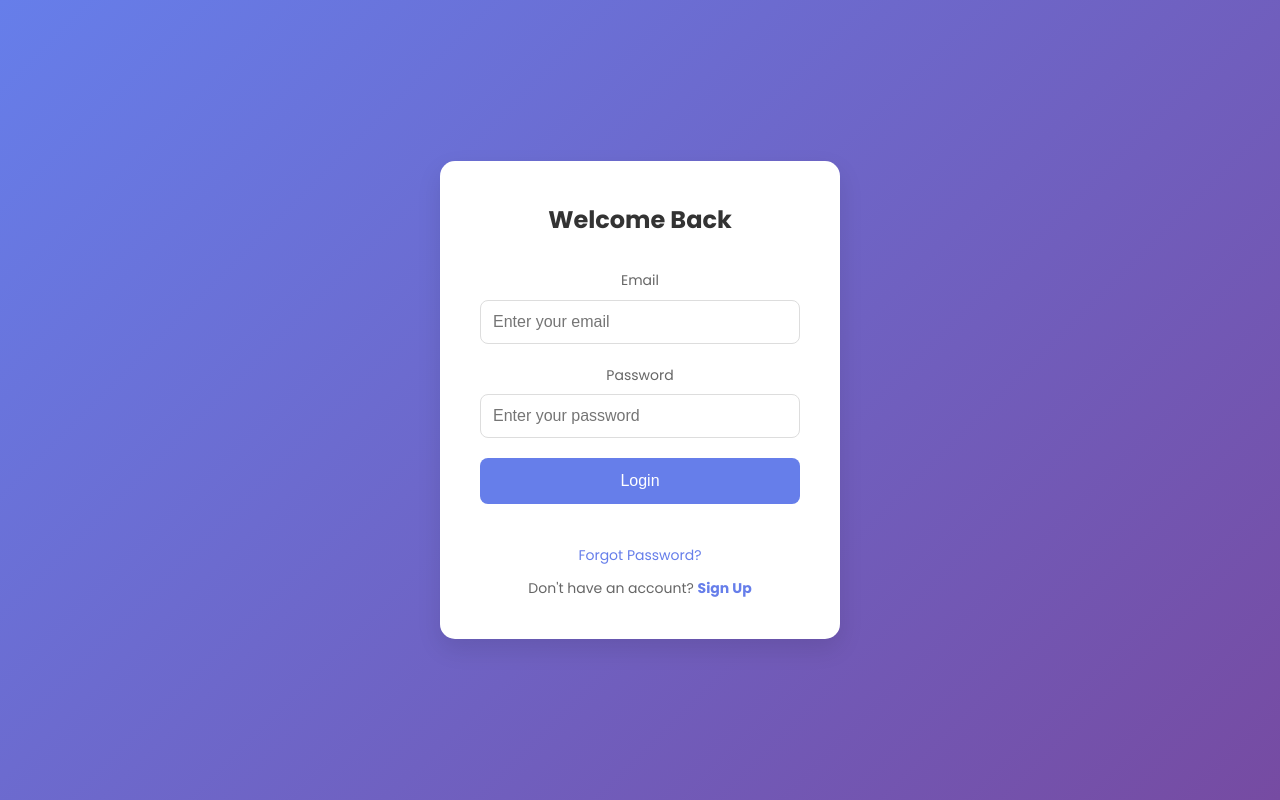
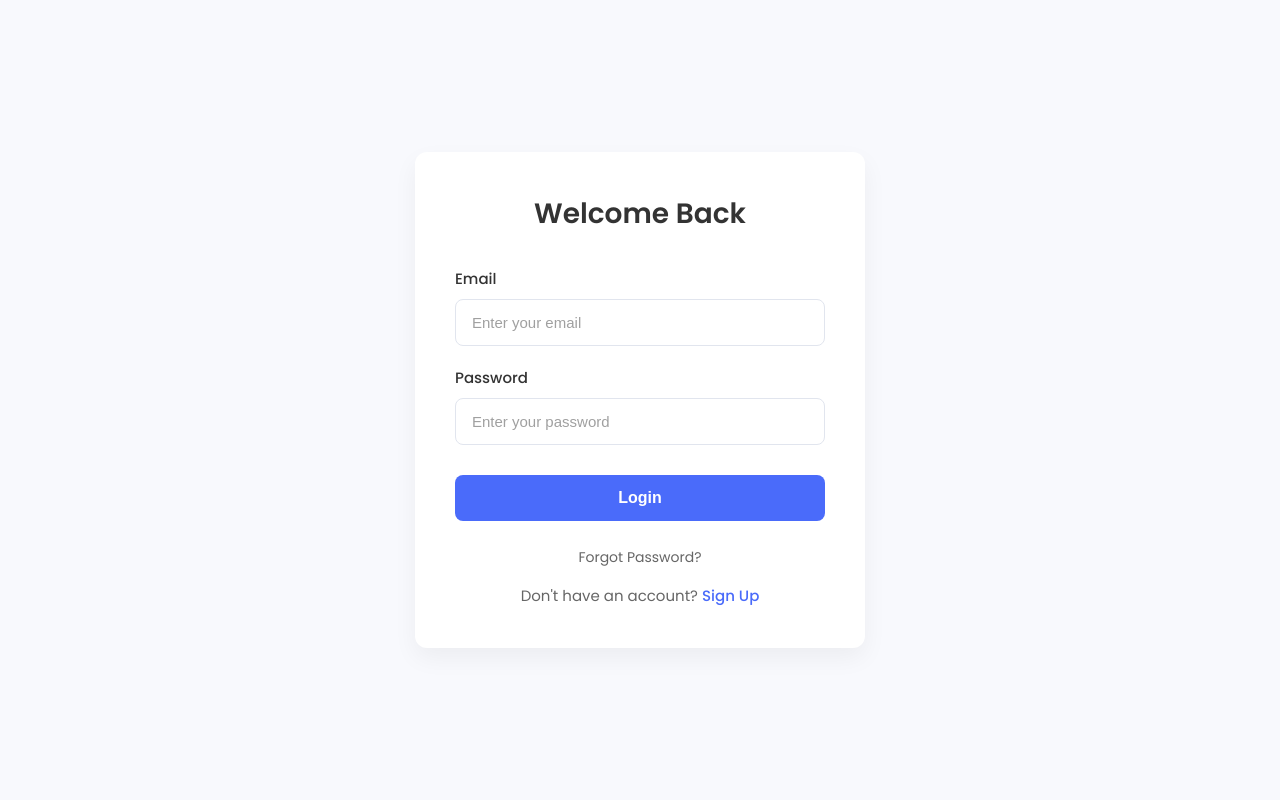
Before and after one commit to KAVINDU0000/ITPMrepo, a React (Vite) app in the folder itpmfrontend/: page /login in a window 1280 px wide. Built offline with nearby package versions, Linux system fonts and the light colour scheme.

Commit message:
add login and signup css

```diff
--- a/itpmfrontend/src/Pages/Login.css
+++ b/itpmfrontend/src/Pages/Login.css
@@ -1,114 +1,257 @@
+/* Signup.css */
+:root {
+  --primary-color: #4a6bfa;
+  --primary-hover: #3755d8;
+  --error-color: #e74c3c;
+  --text-color: #333;
+  --light-text: #666;
+  --background: #f8f9fd;
+  --card-bg: #ffffff;
+  --border-color: #e1e5ee;
+  --shadow: 0 10px 25px rgba(0, 0, 0, 0.05);
+  --transition: all 0.3s ease;
+}
+
+.signup-container {
+  display: flex;
+  justify-content: center;
+  align-items: center;
+  min-height: 100vh;
+  background-color: var(--background);
+  padding: 20px;
+}
+
+.signup-box {
+  background-color: var(--card-bg);
+  border-radius: 12px;
+  box-shadow: var(--shadow);
+  width: 100%;
+  max-width: 450px;
+  padding: 40px;
+}
+
+.signup-box h2 {
+  font-size: 28px;
+  font-weight: 600;
+  color: var(--text-color);
+  margin-bottom: 30px;
+  text-align: center;
+}
+
+.error-message {
+  background-color: rgba(231, 76, 60, 0.1);
+  color: var(--error-color);
+  padding: 12px;
+  border-radius: 6px;
+  margin-bottom: 20px;
+  font-size: 14px;
+  text-align: center;
+}
+
+.signup-form .input-group {
+  margin-bottom: 20px;
+}
+
+.signup-form label {
+  display: block;
+  margin-bottom: 8px;
+  font-weight: 500;
+  color: var(--text-color);
+  font-size: 15px;
+}
+
+.signup-form input {
+  width: 100%;
+  padding: 14px 16px;
+  border: 1px solid var(--border-color);
+  border-radius: 8px;
+  font-size: 15px;
+  transition: var(--transition);
+}
+
+.signup-form input:focus {
+  outline: none;
+  border-color: var(--primary-color);
+  box-shadow: 0 0 0 2px rgba(74, 107, 250, 0.2);
+}
+
+.signup-form input::placeholder {
+  color: #a0a0a0;
+}
+
+.signup-button {
+  width: 100%;
+  padding: 14px;
+  background-color: var(--primary-color);
+  color: white;
+  border: none;
+  border-radius: 8px;
+  font-size: 16px;
+  font-weight: 600;
+  cursor: pointer;
+  transition: var(--transition);
+  margin-top: 10px;
+}
+
+.signup-button:hover {
+  background-color: var(--primary-hover);
+  transform: translateY(-2px);
+}
+
+.signup-options {
+  margin-top: 25px;
+  text-align: center;
+}
+
+.login-link {
+  color: var(--light-text);
+  font-size: 15px;
+}
+
+.login-link a {
+  color: var(--primary-color);
+  text-decoration: none;
+  font-weight: 500;
+  transition: var(--transition);
+}
+
+.login-link a:hover {
+  text-decoration: underline;
+}
+
+/* Login.css */
+:root {
+  --primary-color: #4a6bfa;
+  --primary-hover: #3755d8;
+  --error-color: #e74c3c;
+  --text-color: #333;
+  --light-text: #666;
+  --background: #f8f9fd;
+  --card-bg: #ffffff;
+  --border-color: #e1e5ee;
+  --shadow: 0 10px 25px rgba(0, 0, 0, 0.05);
+  --transition: all 0.3s ease;
+}
+
 .login-container {
   display: flex;
   justify-content: center;
   align-items: center;
   min-height: 100vh;
-  background: linear-gradient(135deg, #667eea 0%, #764ba2 100%);
+  background-color: var(--background);
   padding: 20px;
 }
 
 .login-box {
-  background: white;
+  background-color: var(--card-bg);
+  border-radius: 12px;
+  box-shadow: var(--shadow);
+  width: 100%;
+  max-width: 450px;
   padding: 40px;
-  border-radius: 15px;
-  box-shadow: 0 10px 25px rgba(0, 0, 0, 0.1);
-  width: 100%;
-  max-width: 400px;
+}
+
+.login-box h2 {
+  font-size: 28px;
+  font-weight: 600;
+  color: var(--text-color);
+  margin-bottom: 30px;
   text-align: center;
 }
 
-.login-box h2 {
-  color: #333;
-  margin-bottom: 30px;
-  font-size: 24px;
+.login-form .input-group {
+  margin-bottom: 20px;
 }
 
-.login-form {
-  display: flex;
-  flex-direction: column;
-  gap: 20px;
+.login-form label {
+  display: block;
+  margin-bottom: 8px;
+  font-weight: 500;
+  color: var(--text-color);
+  font-size: 15px;
 }
 
-.input-group {
-  display: flex;
-  flex-direction: column;
-  gap: 8px;
+.login-form input {
+  width: 100%;
+  padding: 14px 16px;
+  border: 1px solid var(--border-color);
+  border-radius: 8px;
+  font-size: 15px;
+  transition: var(--transition);
 }
 
-.input-group label {
-  color: #666;
-  font-size: 14px;
+.login-form input:focus {
+  outline: none;
+  border-color: var(--primary-color);
+  box-shadow: 0 0 0 2px rgba(74, 107, 250, 0.2);
 }
 
-.input-group input {
-  width: 100%;
-  padding: 12px;
-  border: 1px solid #ddd;
-  border-radius: 8px;
-  font-size: 16px;
-  transition: border-color 0.3s ease;
-}
-
-.input-group input:focus {
-  outline: none;
-  border-color: #667eea;
+.login-form input::placeholder {
+  color: #a0a0a0;
 }
 
 .login-button {
   width: 100%;
   padding: 14px;
-  background: #667eea;
+  background-color: var(--primary-color);
   color: white;
   border: none;
   border-radius: 8px;
   font-size: 16px;
+  font-weight: 600;
   cursor: pointer;
-  transition: background 0.3s ease;
+  transition: var(--transition);
+  margin-top: 10px;
 }
 
 .login-button:hover {
-  background: #764ba2;
+  background-color: var(--primary-hover);
+  transform: translateY(-2px);
 }
 
 .login-options {
+  margin-top: 25px;
   display: flex;
   flex-direction: column;
-  gap: 10px;
-  margin-top: 20px;
+  align-items: center;
+  gap: 15px;
 }
 
 .forgot-password {
-  color: #667eea;
+  color: var(--light-text);
   text-decoration: none;
   font-size: 14px;
-  transition: color 0.3s ease;
+  transition: var(--transition);
 }
 
 .forgot-password:hover {
-  color: #764ba2;
-  text-decoration: underline;
+  color: var(--primary-color);
 }
 
 .signup-link {
-  color: #666;
-  font-size: 14px;
+  color: var(--light-text);
+  font-size: 15px;
 }
 
 .signup-link a {
-  color: #667eea;
+  color: var(--primary-color);
   text-decoration: none;
-  font-weight: bold;
+  font-weight: 500;
+  transition: var(--transition);
 }
 
 .signup-link a:hover {
   text-decoration: underline;
 }
 
-.error-message {
-  color: #ff4444;
-  background: #ffe6e6;
-  padding: 10px;
-  border-radius: 8px;
-  margin-bottom: 20px;
-  text-align: center;
+/* Responsive adjustments */
+@media (max-width: 480px) {
+  .signup-box, .login-box {
+    padding: 30px 20px;
+  }
+
+  .signup-form input, .login-form input,
+  .signup-button, .login-button {
+    padding: 12px;
+  }
 }
--- a/itpmfrontend/src/Pages/Signup.css
+++ b/itpmfrontend/src/Pages/Signup.css
@@ -1,99 +1,257 @@
+/* Signup.css */
+:root {
+  --primary-color: #4a6bfa;
+  --primary-hover: #3755d8;
+  --error-color: #e74c3c;
+  --text-color: #333;
+  --light-text: #666;
+  --background: #f8f9fd;
+  --card-bg: #ffffff;
+  --border-color: #e1e5ee;
+  --shadow: 0 10px 25px rgba(0, 0, 0, 0.05);
+  --transition: all 0.3s ease;
+}
+
 .signup-container {
   display: flex;
   justify-content: center;
   align-items: center;
   min-height: 100vh;
-  background: linear-gradient(135deg, #667eea 0%, #764ba2 100%);
+  background-color: var(--background);
   padding: 20px;
 }
 
 .signup-box {
-  background: white;
+  background-color: var(--card-bg);
+  border-radius: 12px;
+  box-shadow: var(--shadow);
+  width: 100%;
+  max-width: 450px;
   padding: 40px;
-  border-radius: 15px;
-  box-shadow: 0 10px 25px rgba(0, 0, 0, 0.1);
-  width: 100%;
-  max-width: 400px;
+}
+
+.signup-box h2 {
+  font-size: 28px;
+  font-weight: 600;
+  color: var(--text-color);
+  margin-bottom: 30px;
   text-align: center;
 }
 
-.signup-box h2 {
-  color: #333;
-  margin-bottom: 30px;
-  font-size: 24px;
+.error-message {
+  background-color: rgba(231, 76, 60, 0.1);
+  color: var(--error-color);
+  padding: 12px;
+  border-radius: 6px;
+  margin-bottom: 20px;
+  font-size: 14px;
+  text-align: center;
 }
 
-.signup-form {
-  display: flex;
-  flex-direction: column;
-  gap: 20px;
+.signup-form .input-group {
+  margin-bottom: 20px;
 }
 
-.input-group {
-  display: flex;
-  flex-direction: column;
-  gap: 8px;
+.signup-form label {
+  display: block;
+  margin-bottom: 8px;
+  font-weight: 500;
+  color: var(--text-color);
+  font-size: 15px;
 }
 
-.input-group label {
-  color: #666;
-  font-size: 14px;
+.signup-form input {
+  width: 100%;
+  padding: 14px 16px;
+  border: 1px solid var(--border-color);
+  border-radius: 8px;
+  font-size: 15px;
+  transition: var(--transition);
 }
 
-.input-group input {
-  width: 100%;
-  padding: 12px;
-  border: 1px solid #ddd;
-  border-radius: 8px;
-  font-size: 16px;
-  transition: border-color 0.3s ease;
+.signup-form input:focus {
+  outline: none;
+  border-color: var(--primary-color);
+  box-shadow: 0 0 0 2px rgba(74, 107, 250, 0.2);
 }
 
-.input-group input:focus {
-  outline: none;
-  border-color: #667eea;
+.signup-form input::placeholder {
+  color: #a0a0a0;
 }
 
 .signup-button {
   width: 100%;
   padding: 14px;
-  background: #667eea;
+  background-color: var(--primary-color);
   color: white;
   border: none;
   border-radius: 8px;
   font-size: 16px;
+  font-weight: 600;
   cursor: pointer;
-  transition: background 0.3s ease;
+  transition: var(--transition);
+  margin-top: 10px;
 }
 
 .signup-button:hover {
-  background: #764ba2;
+  background-color: var(--primary-hover);
+  transform: translateY(-2px);
 }
 
 .signup-options {
-  margin-top: 20px;
+  margin-top: 25px;
+  text-align: center;
 }
 
 .login-link {
-  color: #666;
-  font-size: 14px;
+  color: var(--light-text);
+  font-size: 15px;
 }
 
 .login-link a {
-  color: #667eea;
+  color: var(--primary-color);
   text-decoration: none;
-  font-weight: bold;
+  font-weight: 500;
+  transition: var(--transition);
 }
 
 .login-link a:hover {
   text-decoration: underline;
 }
 
-.error-message {
-  color: #ff4444;
-  background: #ffe6e6;
-  padding: 10px;
-  border-radius: 8px;
-  margin-bottom: 20px;
+/* Login.css */
+:root {
+  --primary-color: #4a6bfa;
+  --primary-hover: #3755d8;
+  --error-color: #e74c3c;
+  --text-color: #333;
+  --light-text: #666;
+  --background: #f8f9fd;
+  --card-bg: #ffffff;
+  --border-color: #e1e5ee;
+  --shadow: 0 10px 25px rgba(0, 0, 0, 0.05);
+  --transition: all 0.3s ease;
+}
+
+.login-container {
+  display: flex;
+  justify-content: center;
+  align-items: center;
+  min-height: 100vh;
+  background-color: var(--background);
+  padding: 20px;
+}
+
+.login-box {
+  background-color: var(--card-bg);
+  border-radius: 12px;
+  box-shadow: var(--shadow);
+  width: 100%;
+  max-width: 450px;
+  padding: 40px;
+}
+
+.login-box h2 {
+  font-size: 28px;
+  font-weight: 600;
+  color: var(--text-color);
+  margin-bottom: 30px;
   text-align: center;
 }
+
+.login-form .input-group {
+  margin-bottom: 20px;
+}
+
+.login-form label {
+  display: block;
+  margin-bottom: 8px;
+  font-weight: 500;
+  color: var(--text-color);
+  font-size: 15px;
+}
+
+.login-form input {
+  width: 100%;
+  padding: 14px 16px;
+  border: 1px solid var(--border-color);
+  border-radius: 8px;
+  font-size: 15px;
+  transition: var(--transition);
+}
+
+.login-form input:focus {
+  outline: none;
+  border-color: var(--primary-color);
+  box-shadow: 0 0 0 2px rgba(74, 107, 250, 0.2);
+}
+
+.login-form input::placeholder {
+  color: #a0a0a0;
+}
+
+.login-button {
+  width: 100%;
+  padding: 14px;
+  background-color: var(--primary-color);
+  color: white;
+  border: none;
+  border-radius: 8px;
+  font-size: 16px;
+  font-weight: 600;
+  cursor: pointer;
+  transition: var(--transition);
+  margin-top: 10px;
+}
+
+.login-button:hover {
+  background-color: var(--primary-hover);
+  transform: translateY(-2px);
+}
+
+.login-options {
+  margin-top: 25px;
+  display: flex;
+  flex-direction: column;
+  align-items: center;
+  gap: 15px;
+}
+
+.forgot-password {
+  color: var(--light-text);
+  text-decoration: none;
+  font-size: 14px;
+  transition: var(--transition);
+}
+
+.forgot-password:hover {
+  color: var(--primary-color);
+}
+
+.signup-link {
+  color: var(--light-text);
+  font-size: 15px;
+}
+
+.signup-link a {
+  color: var(--primary-color);
+  text-decoration: none;
+  font-weight: 500;
+  transition: var(--transition);
+}
+
+.signup-link a:hover {
+  text-decoration: underline;
+}
+
+/* Responsive adjustments */
+@media (max-width: 480px) {
+  .signup-box, .login-box {
+    padding: 30px 20px;
+  }
+
+  .signup-form input, .login-form input,
+  .signup-button, .login-button {
+    padding: 12px;
+  }
+}
```
